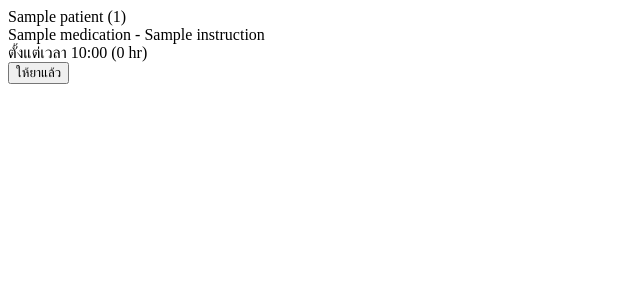
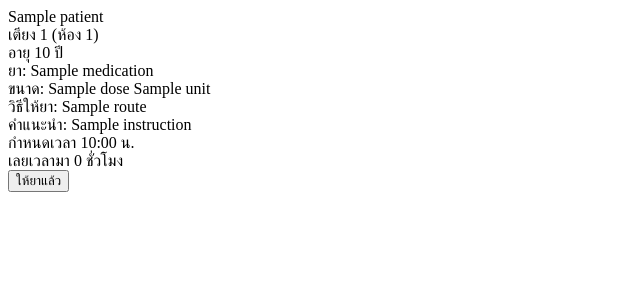
Before and after one commit to MasterMong/medic-schedule, a FastAPI app: template templates/components/overdue_schedules.html in a window 1280 px wide. Shown: the top 300 px of the page, without its empty margins (0-640 px from the left). Run offline with FastAPI, Linux system fonts and the light colour scheme; the template is opened without the code that fills it: most values are stand-ins (such as "Sample title", 1, 10 or a date in 2020).

Commit message:
Enhance seeder and overdue schedules templates; add patient age display and improve medication details

```diff
--- a/app/seeders/seeder.py
+++ b/app/seeders/seeder.py
@@ -420,7 +420,7 @@ def seed_data(db: Session):
 
     # Regular scheduled medications
     schedules = []
-    for i in range(1):
+    for i in range(10):
         schedule = models.MedicationSchedule(
             patient_id=patients[i % len(patients)].patient_id,
             nurse_id=1,
--- a/templates/components/overdue_schedules.html
+++ b/templates/components/overdue_schedules.html
@@ -1,23 +1,57 @@
 <div class="divide-y">
     {% for schedule in schedules %}
     <div class="py-4 flex items-center justify-between hover:bg-gray-50">
-        <div class="flex-1">
+        <div class="flex-1 space-y-2">
+            <div class="flex items-center space-x-2">
                 <div class="font-semibold text-red-600">
-                {{ schedule.patient.name }} ({{ schedule.patient.bed.bed_number }})
+                    {{ schedule.patient.name }}
+                </div>
+                <div class="text-sm bg-gray-100 px-2 py-0.5 rounded">
+                    เตียง {{ schedule.patient.bed.bed_number }} (ห้อง {{ schedule.patient.bed.room.room_number }})
+                </div>
+                {% if schedule.patient.age %}
+                <div class="text-sm text-gray-500">
+                    อายุ {{ schedule.patient.age }} ปี
+                </div>
+                {% endif %}
+            </div>
+            <div class="flex items-center space-x-4">
+                <div class="text-sm">
+                    <span class="font-medium">ยา:</span> {{ schedule.medication.name }}
+                </div>
+                <div class="text-sm">
+                    <span class="font-medium">ขนาด:</span> {{ schedule.medication.dose }} {{ schedule.medication.unit }}
+                </div>
+                <div class="text-sm">
+                    <span class="font-medium">วิธีให้ยา:</span> {{ schedule.medication.route }}
+                </div>
             </div>
             <div class="text-sm text-gray-600">
-                {{ schedule.medication.name }} - {{ schedule.medication.instruction }}
+                <span class="font-medium">คำแนะนำ:</span> {{ schedule.medication.instruction }}
             </div>
+            <div class="flex items-center space-x-2">
                 <div class="text-xs text-red-500">
-                ตั้งแต่เวลา {{ schedule.schedule_time.strftime('%H:%M') }}
-                ({{ ((current_time - schedule.schedule_time).total_seconds() / 3600)|round|int }} hr)
+                    กำหนดเวลา {{ schedule.schedule_time.strftime('%H:%M') }} น.
+                </div>
+                <div class="text-xs bg-red-100 text-red-700 px-2 py-0.5 rounded-full">
+                    เลยเวลามา {{ ((current_time - schedule.schedule_time).total_seconds() / 3600)|round|int }} ชั่วโมง
                 </div>
             </div>
-        <button class="px-4 py-2 bg-green-500 text-white rounded hover:bg-green-600"
+        </div>
+        <div class="ml-4">
+            <button class="px-4 py-2 bg-green-500 text-white rounded hover:bg-green-600 transition-colors"
                     hx-post="/api/schedules/{{ schedule.schedule_id }}/complete"
+                    hx-confirm="⚠️ รายการยาเลยเวลา {{ ((current_time - schedule.schedule_time).total_seconds() / 3600)|round|int }} ชั่วโมง
+
+ผู้ป่วย: {{ schedule.patient.name }} (เตียง {{ schedule.patient.bed.bed_number }})
+ยา: {{ schedule.medication.name }} {{ schedule.medication.dose }} {{ schedule.medication.unit }}
+วิธีให้ยา: {{ schedule.medication.route }}
+
+คลิก OK เพื่อยืนยันการให้ยา"
                     hx-target="#overdueSchedules">
                 ให้ยาแล้ว
             </button>
+        </div>
     </div>
     {% else %}
     <div class="py-4 text-gray-500">ไม่มีรายการที่เลยกำหนด</div>
```
Also changed, not shown: app/routers/medication_schedules.py (+33 -19 lines), templates/components/recent_activity.html (+4 -5 lines), templates/components/upcoming_schedules.html (+56 -28 lines), templates/index.html (+3 -5 lines). Lines whose indentation alone changed are shown as unchanged.
